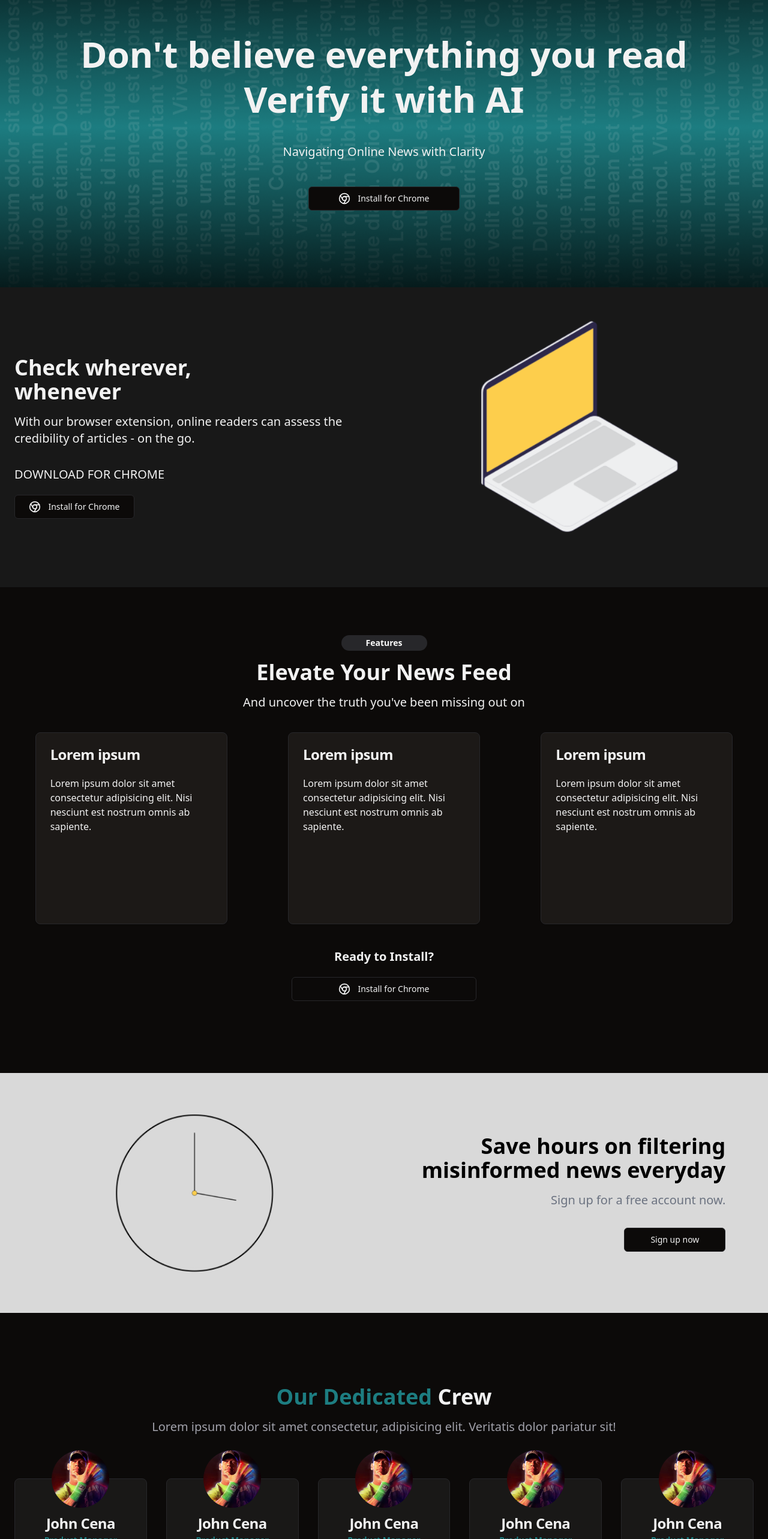
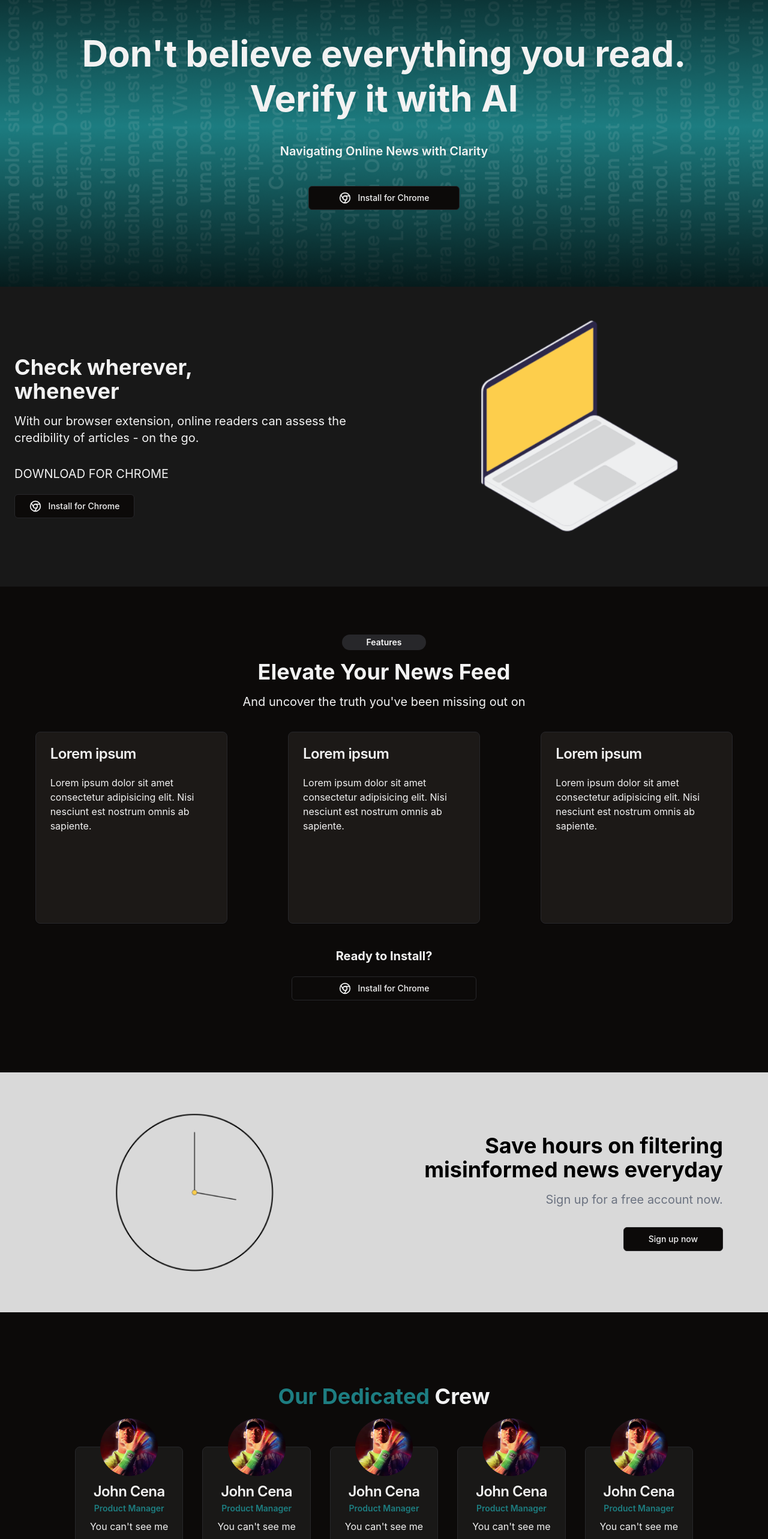
Before and after one commit to verisight/Verisight-LandingPage, a React (Vite) app in the folder LandingPage/: page / in a window 1280 px wide. Shown: the part 140-2706 px from the top of the page at 60% size. Built offline with nearby package versions, Linux system fonts and the light colour scheme.

Commit message:
Team Description Auto

```diff
--- a/LandingPage/src/App.css
+++ b/LandingPage/src/App.css
@@ -125,3 +125,8 @@
     @apply bg-background text-foreground;
   }
 }
+
+
+* {
+  font-family: "Inter";
+}
--- a/LandingPage/src/components/Hero.tsx
+++ b/LandingPage/src/components/Hero.tsx
@@ -13,7 +13,7 @@ export const Hero = () => {
       <div className="text-center lg:text-start space-y-6">
         <main className="text-5xl md:text-6xl font-bold">
           <h1 className="text-center leading-normal">
-            Don't believe everything you read
+            Don't believe everything you read.
           </h1>{" "}
           <h2 className="text-center">
             Verify it with AI
@@ -21,7 +21,7 @@ export const Hero = () => {
         </main>
 
         <div className="text-center p-5">
-          <p className="text-xl">
+          <p className="text-xl font-semibold">
             Navigating Online News with Clarity
           </p>
         </div>
--- a/LandingPage/src/components/Navbar.tsx
+++ b/LandingPage/src/components/Navbar.tsx
@@ -45,7 +45,7 @@ const routeList: RouteProps[] = [
 export const Navbar = () => {
   const [isOpen, setIsOpen] = useState<boolean>(false);
   return (
-    <header className="border-b-[1px] top-0 z-40 w-full bg-none dark:border-b-slate-700 dark:bg-none">
+    <header className="top-0 z-40 w-full bg-transparent">
       <NavigationMenu className="mx-auto">
         <NavigationMenuList className="container h-14 px-4 w-screen flex justify-between ">
           <NavigationMenuItem className="font-bold flex">
@@ -92,7 +92,8 @@ export const Navbar = () => {
           </span>
 
           {/* desktop */}
-          <nav className="hidden md:flex gap-2">
+          {/* <nav className="hidden md:flex gap-2"> */}
+          <nav className="flex-grow flex justify-center md:justify-center gap-2">
             {routeList.map((route: RouteProps, i) => (
               <a
                 href={route.href}
--- a/LandingPage/src/components/Team.tsx
+++ b/LandingPage/src/components/Team.tsx
@@ -15,6 +15,7 @@ interface TeamProps {
   imageUrl: string;
   name: string;
   position: string;
+  description: string;
   socialNetworks: SociaNetworkslProps[];
 }
 
@@ -28,6 +29,7 @@ const teamList: TeamProps[] = [
     imageUrl: JohnCena,
     name: "John Cena",
     position: "Product Manager",
+    description: "You can't see me",
     socialNetworks: [
       { name: "Linkedin", url: "http://linkedin.com" },
       {
@@ -40,6 +42,7 @@ const teamList: TeamProps[] = [
     imageUrl: JohnCena,
     name: "John Cena",
     position: "Product Manager",
+    description: "You can't see me",
     socialNetworks: [
       { name: "Linkedin", url: "http://linkedin.com" },
       {
@@ -52,6 +55,7 @@ const teamList: TeamProps[] = [
     imageUrl: JohnCena,
     name: "John Cena",
     position: "Product Manager",
+    description: "You can't see me",
     socialNetworks: [
       { name: "Linkedin", url: "http://linkedin.com" },
       {
@@ -64,6 +68,7 @@ const teamList: TeamProps[] = [
     imageUrl: JohnCena,
     name: "John Cena",
     position: "Product Manager",
+    description: "You can't see me",
     socialNetworks: [
       { name: "Linkedin", url: "http://linkedin.com" },
       {
@@ -76,6 +81,7 @@ const teamList: TeamProps[] = [
     imageUrl: JohnCena,
     name: "John Cena",
     position: "Product Manager",
+    description: "You can't see me",
     socialNetworks: [
       { name: "Linkedin", url: "http://linkedin.com" },
       {
@@ -107,17 +113,17 @@ export const Team = () => {
         Crew
       </h2>
 
-      <p className="mt-4 mb-10 text-xl text-muted-foreground">
+      {/* <p className="mt-4 mb-10 text-xl text-muted-foreground">
         Lorem ipsum dolor sit amet consectetur, adipisicing elit. Veritatis
         dolor pariatur sit!
-      </p>
+      </p> */}
 
       <div className="grid md:grid-cols-2 lg:grid-cols-5 gap-8 gap-y-10">
         {teamList.map(
-          ({ imageUrl, name, position, socialNetworks }: TeamProps) => (
+          ({ imageUrl, name, position, description, socialNetworks }: TeamProps) => (
             <Card
               key={name}
-              className="bg-muted/50 relative mt-8 flex flex-col justify-center items-center"
+              className="bg-muted/50 relative mt-16 flex flex-col justify-center items-center"
             >
               <CardHeader className="mt-8 flex justify-center items-center pb-2">
                 <img
@@ -132,7 +138,7 @@ export const Team = () => {
               </CardHeader>
 
               <CardContent className="text-center pb-2">
-                <p>Lorem ipsum dolor sit amet, consectetur adipisicing elit.</p>
+                <p>{description}</p>
               </CardContent>
 
               <CardFooter>
```
